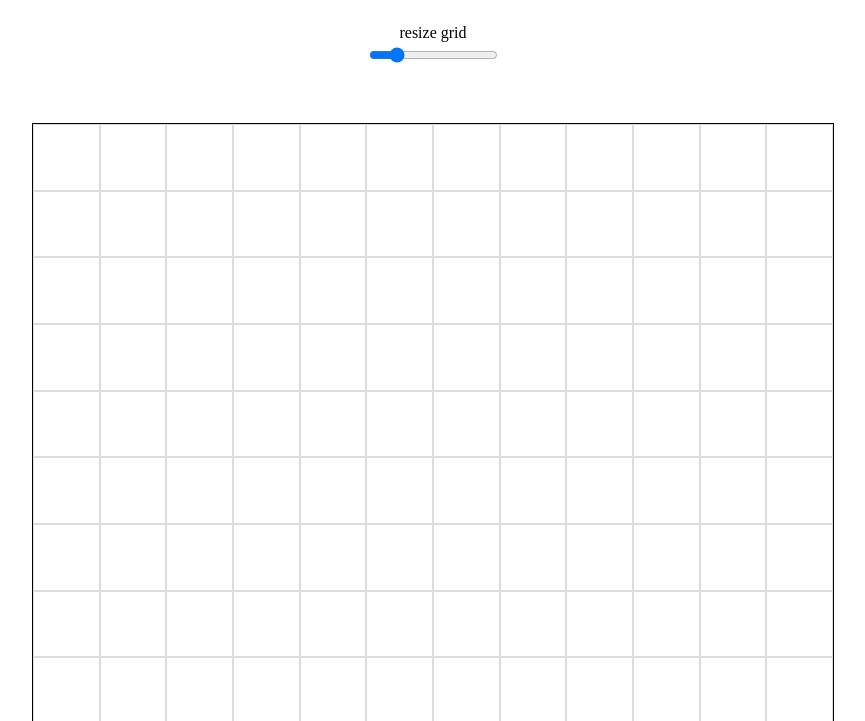
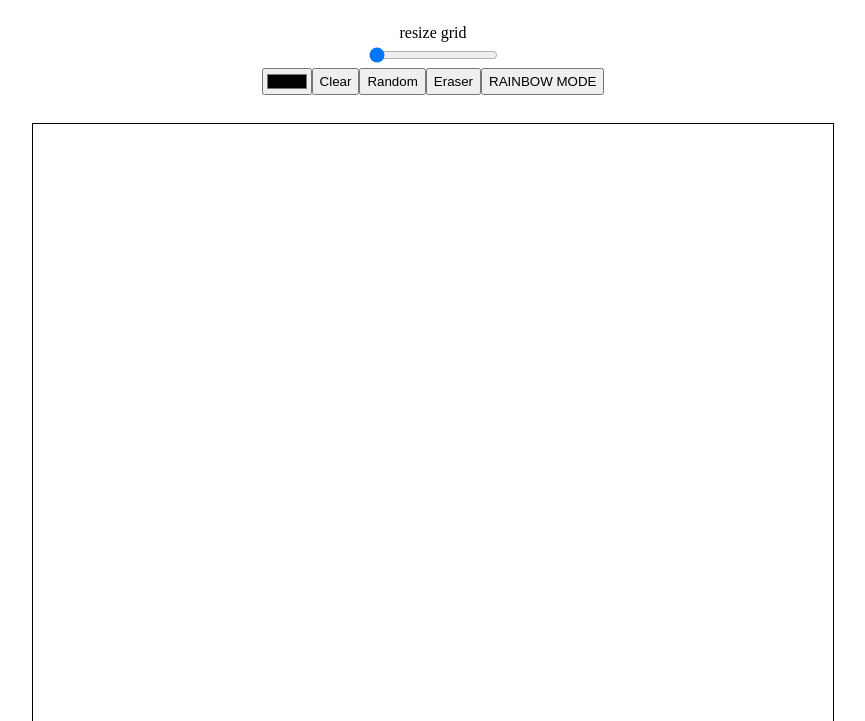
Before and after one commit to maialele/Etch-a-Sketch, a plain HTML site: page etch.html in a window 1280 px wide. Shown: the part 77-798 px from the top of the page, without its empty margins (207-1072 px from the left). Drawn offline with Linux system fonts and the light colour scheme.

Commit message:
brush mode works and some buttons added

```diff
--- a/etch.css
+++ b/etch.css
@@ -32,9 +32,14 @@ h1 {
 
 }
 
+#buttonsContainer {
+  display: flex;
+  flex-direction: row;
+  justify-content: center;
+}
+
   .grid-item {
     padding: 5px;
-    border: 1px solid #ddd;
     min-width: 0;
   }
 
--- a/etch.html
+++ b/etch.html
@@ -9,9 +9,16 @@
             <div id="container">
             </div>
             <label for="weight">resize grid</label>
-            <input type="range" id="weight" min="2" value="12" max="57" step="1" list="volsettings" onchange="reset(this.value,this.value), makeRows(this.value,this.value)">
+            <input type="range" id="weight" min="12" value="12" max="64" step="1" list="volsettings" onchange="reset(this.value,this.value), makeSketchpad(this.value,this.value)">
             <datalist id="volsettings">
             </datalist>
+            <div id="buttonsContainer">
+                <input type="color" id="colorpicker">
+                <button id="clear">Clear</button>
+                <button id="random">Random</button>
+                <button id="eraser">Eraser</button>
+                <button id="rainbow">RAINBOW MODE</button>
+            </div>
         </div>
 
         <script src="etch.js"></script>
--- a/etch.js
+++ b/etch.js
@@ -1,38 +1,70 @@
 const container = document.getElementById("container");
-const slider = document.getElementById("volsetting");
-const gridValue = document.getElementById("weight");
+const colorPicker = document.getElementById("colorpicker");
+const randomButton = document.getElementById("random");
+const rainbowButton = document.getElementById("rainbow");
+const clearButton = document.getElementById("clear");
+const eraserButton = document.getElementById("eraser");
+const allGridItems = document.getElementsByClassName("grid-item");
+let currentRows = 0;
+let currentCols = 0;
 
-function makeRows(rows, cols) {
+
+//variabel to define if mouse up or down
+var isDown= false;
+
+function makeSketchpad(rows, cols) {
+  currentRows = rows;
+  currentCols = cols;
   container.style.setProperty('--grid-rows', rows);
   container.style.setProperty('--grid-cols', cols);
   for (c = 0; c < (rows * cols); c++) {
     let cell = document.createElement("div");
-    cell.addEventListener("click", addColor);
+    document.onmousedown = function() {
+      isDown = true;
+    }
+    document.onmouseup = function() {
+      isDown = false;
+    }
+    cell.onmouseover = function() {
+      if(isDown) {
+        event.target.style.background = colorPicker.value;
+      }
+    }
+    randomButton.addEventListener('click', randomColor);
+    rainbowButton.addEventListener('click', rainbowMode);
+    eraserButton.addEventListener('click', eraserMode);
+    clearButton.addEventListener('click', clearMode);
     container.appendChild(cell).className = "grid-item";
   };
-
 }
 
-function addColor(event) {
-  event.target.style.background = "red"
-}
 
 
 function reset(rows, cols) {
   container.innerHTML = ""
 }
 
+//each grid-item will be in a different color
+function rainbowMode() {
 
-makeRows(12, 12);
+}
+
+//changes grid-items back into white
+function eraserMode() {
+  colorPicker.value = '#ffffff';
+}
+
+//clears the sketchpad
+function clearMode() {
+  for (var i = 0; i < allGridItems.length; i++) {
+    allGridItems[i].style.backgroundColor = 'white';
+  }
+}
 
 
+function randomColor() {
+  colorPicker.value = '#'+(0x1000000+Math.random()*0xffffff).toString(16).substr(1,6)
+}
 
 
-
-
-      // var item = document.getElementsByClassName("grid-item");
-      // for (let i = 0; i < item.length; i++) {
-      //   item[i].addEventListener('click', function () {
-      //     document.getElementsByClassName("grid-item").style.backgroundcolor = "red";
-      //   });
-    // }
+makeSketchpad(12, 12)
```
